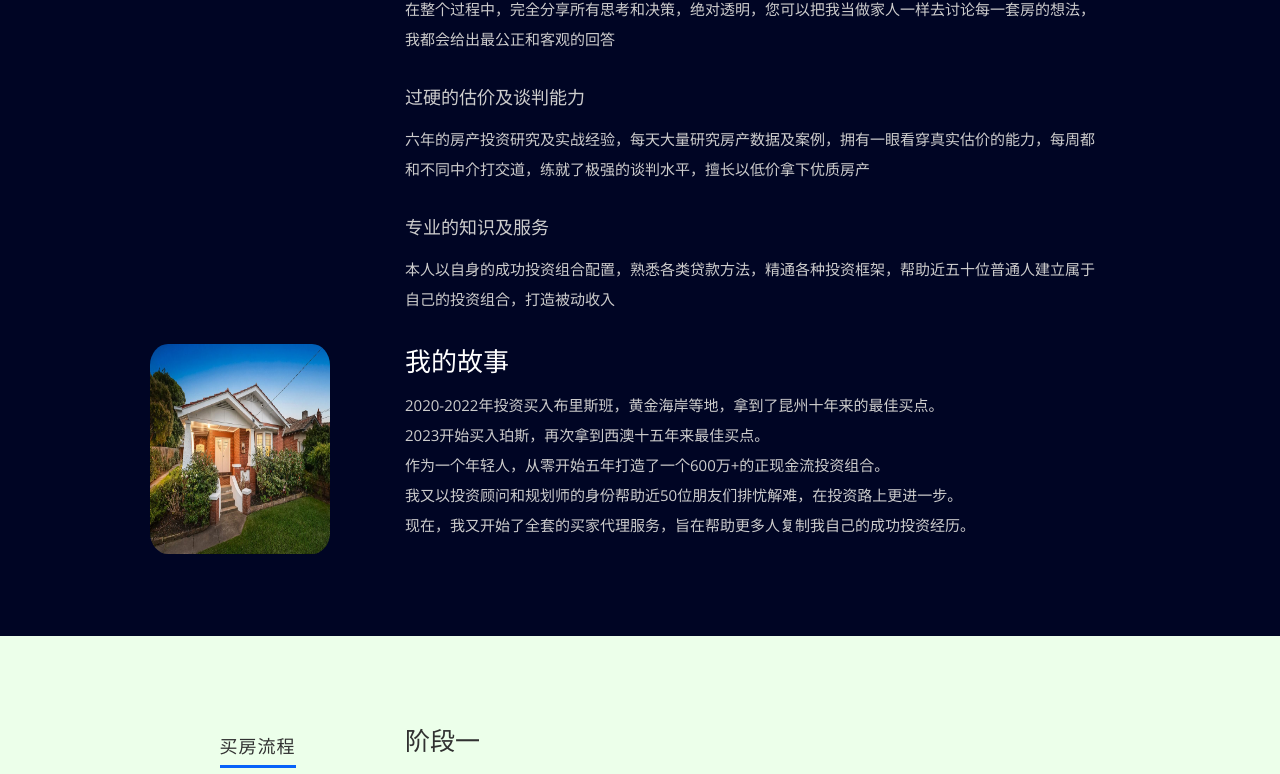
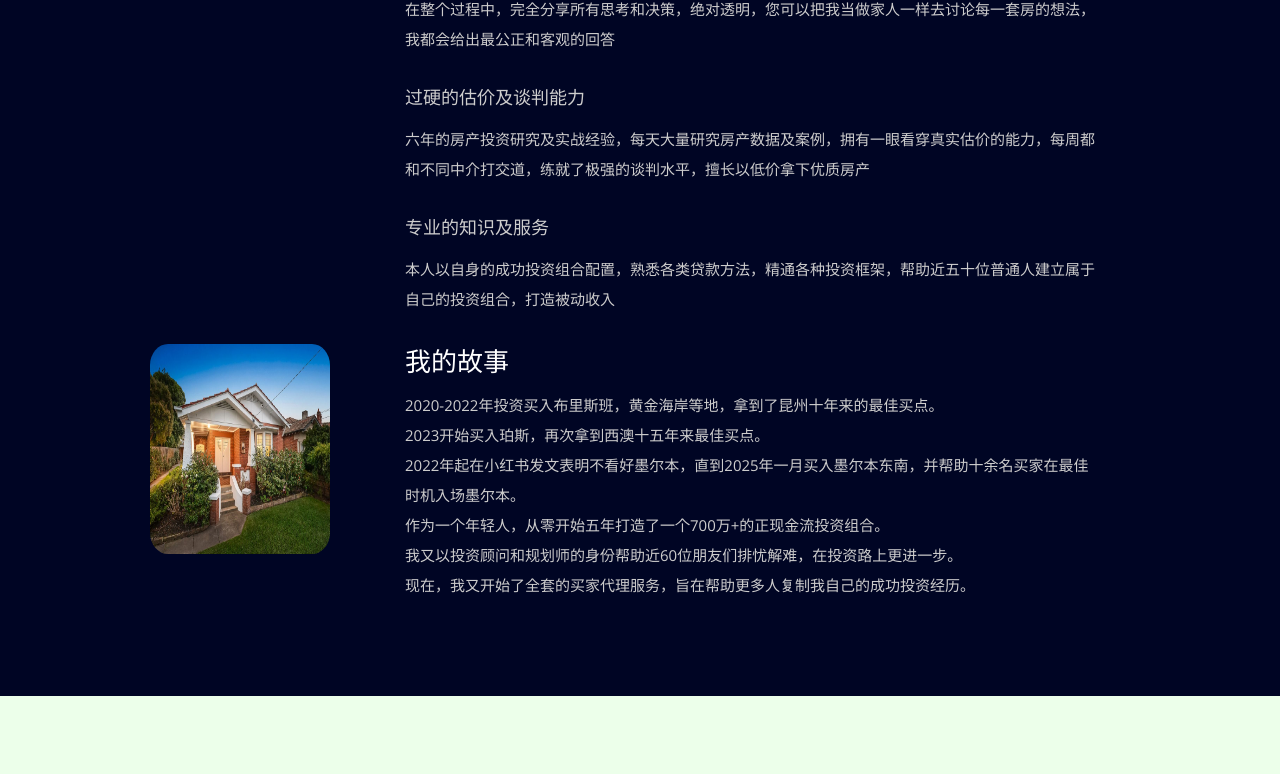
Before and after one commit to RyanDai/RyanDai.github.io, a React (Create React App) app: page / in a window 1280 px wide. Shown: the part 1118-1892 px from the top of the page. Built offline with nearby package versions, Linux system fonts and the light colour scheme.

Commit message:
update content

```diff
--- a/public/data.json
+++ b/public/data.json
@@ -1,6 +1,6 @@
 {
   "main": {
-    "name": "小Dai买家代理服务",
+    "name": "Dai BA Service",
     "description": "用专业知识和能力助您实现财富自由",
     "image": "DSRC.jpg",
     "club_points": {
--- a/src/Components/About.js
+++ b/src/Components/About.js
@@ -44,9 +44,11 @@ class About extends Component {
                 <br />
                 2023开始买入珀斯，再次拿到西澳十五年来最佳买点。
                 <br />
-                作为一个年轻人，从零开始五年打造了一个600万+的正现金流投资组合。
+                2022年起在小红书发文表明不看好墨尔本，直到2025年一月买入墨尔本东南，并帮助十余名买家在最佳时机入场墨尔本。
                 <br />
-                我又以投资顾问和规划师的身份帮助近50位朋友们排忧解难，在投资路上更进一步。
+                作为一个年轻人，从零开始五年打造了一个700万+的正现金流投资组合。
+                <br />
+                我又以投资顾问和规划师的身份帮助近60位朋友们排忧解难，在投资路上更进一步。
                 <br />
                 现在，我又开始了全套的买家代理服务，旨在帮助更多人复制我自己的成功投资经历。
               </p>
```
